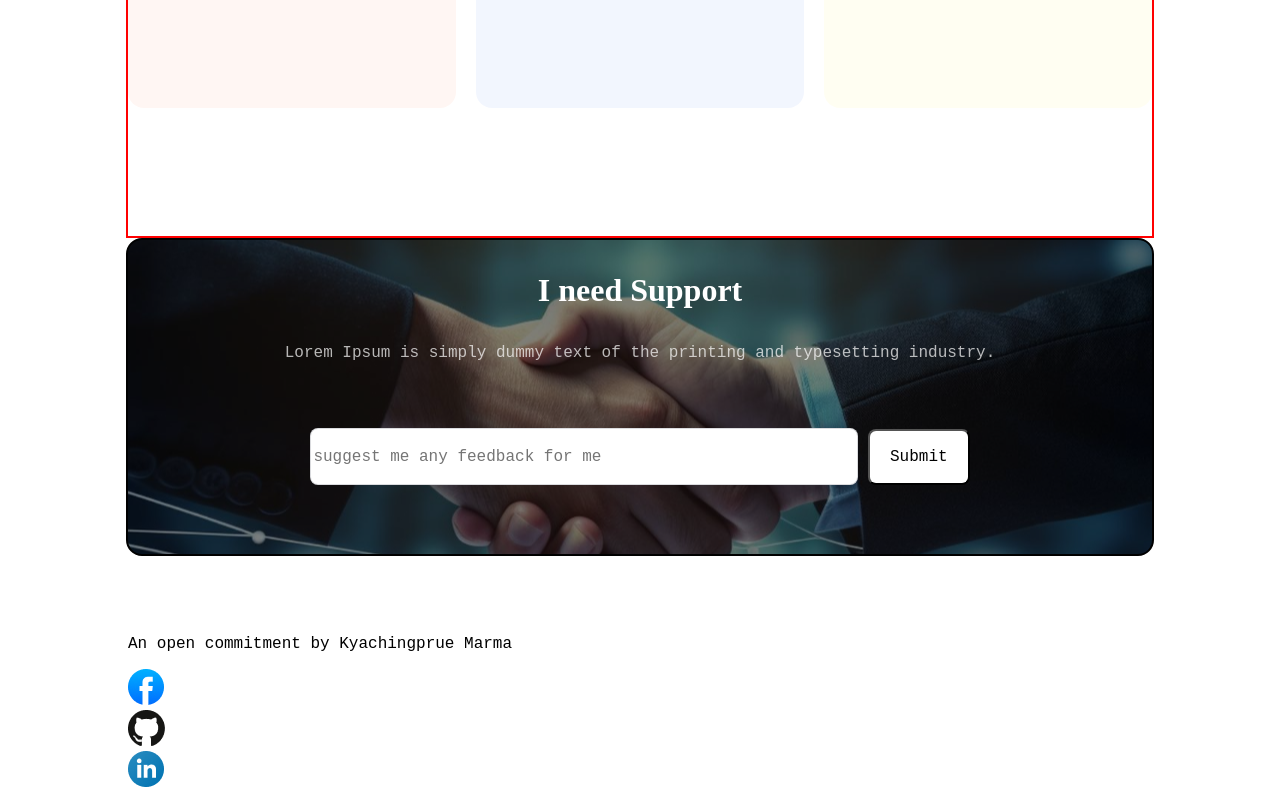
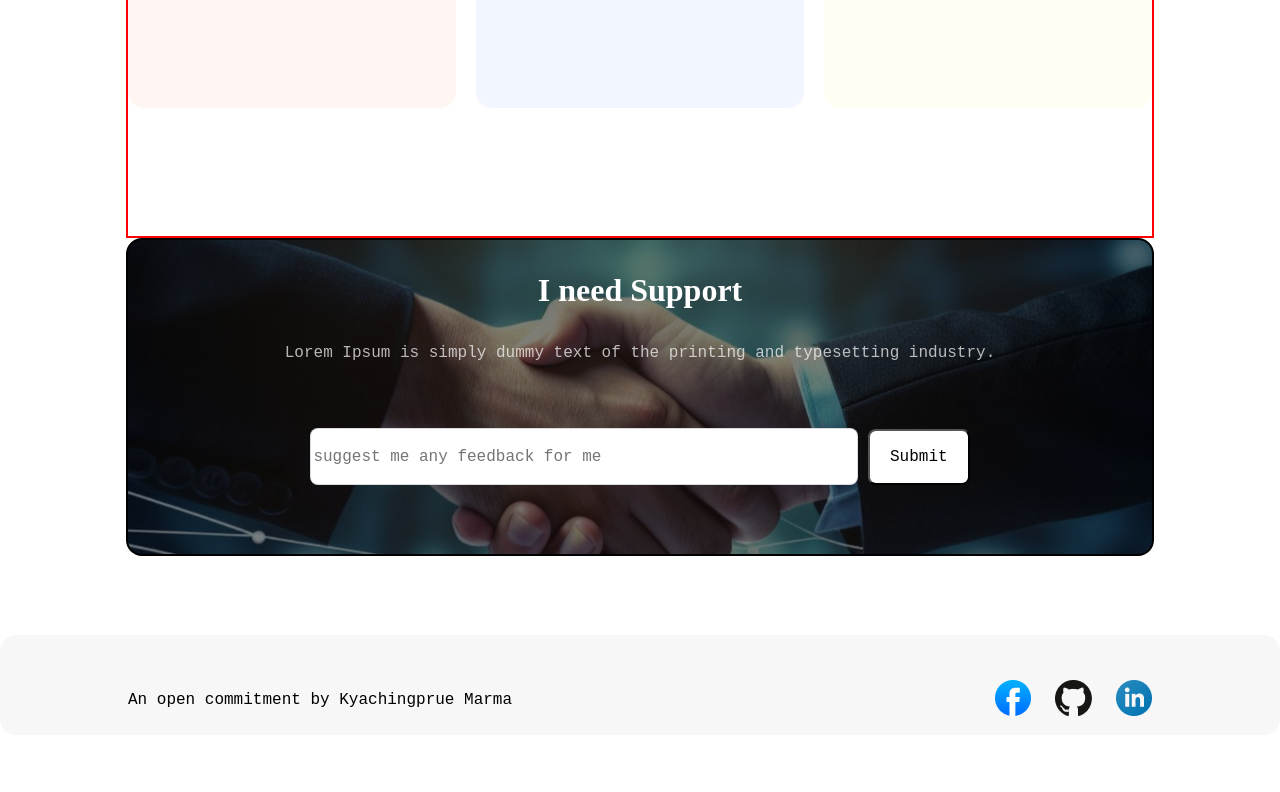
Before and after one commit to kyachingprue/assignment1, a plain HTML site: page index.html in a window 1280 px wide. Shown: the part 2978-3770 px from the top of the page. After the commit the page ends 3713 px from the top, so only its background shows below. Drawn offline with Linux system fonts and the light colour scheme; a web font is replaced by a local one.

Commit message:
footer is completed

```diff
--- a/styles/style.css
+++ b/styles/style.css
@@ -334,15 +334,27 @@ input[type="button"]
 }
 /* email box style end */
 /* footer starts */
-.footer-details{
+.footer-details-container{
     width:100%;
     height:100px;
     border-radius: 16px;
     background: rgba(13, 19, 33, 0.03);
+
 }
 .footer-details-content{
     width:80%;
     margin: 0 auto;
+    display: flex;
+    justify-content: space-between;
 }
-
+.footer-name{
+    margin-top:40px;
+}
+.footer-icons{
+    display: flex;
+    justify-content: center;
+    align-items: center;
+    gap: 24px;
+    margin-top:40px;
+}
 /* footer ends */
```
Also changed, not shown: index.html (+0 -3 lines).
